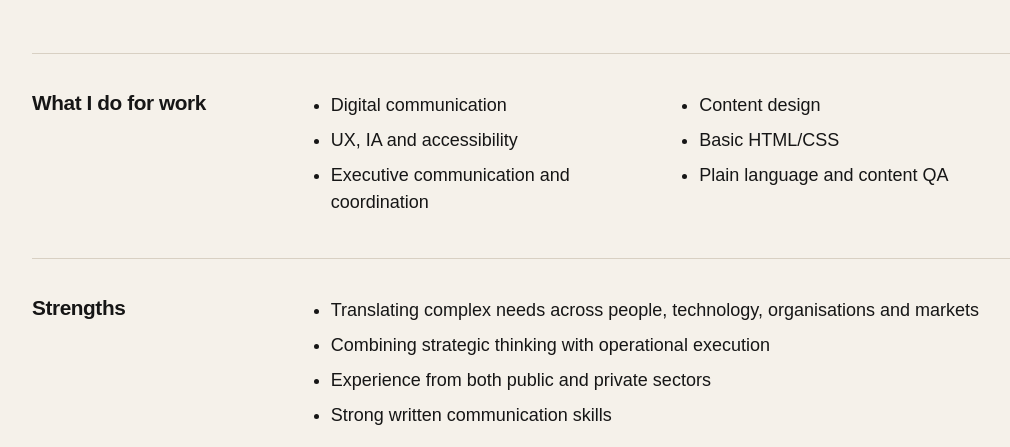
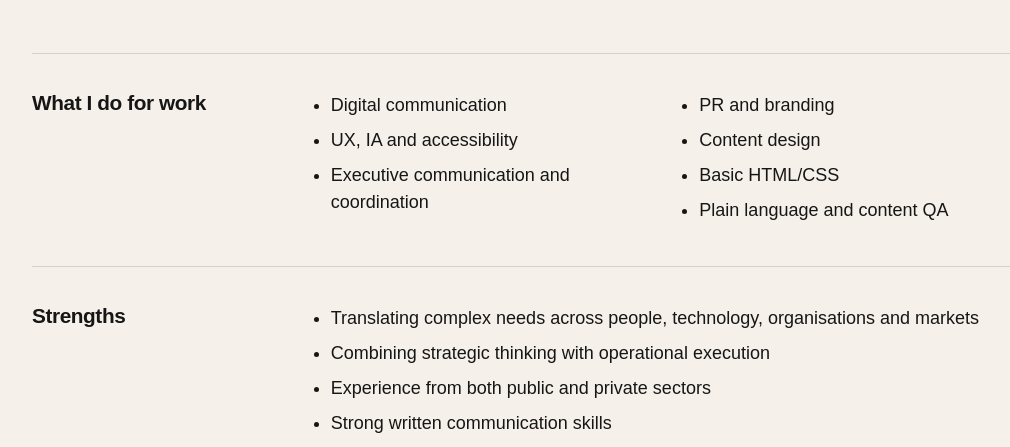
Before and after one commit to ingvild-blomso/ingvild.work, a plain HTML site: page index.html in a window 1280 px wide. Shown: the part 353-800 px from the top of the page, without its empty margins (118-1128 px from the left). Drawn offline with Linux system fonts and the light colour scheme.

Commit message:
la til pr og branding

```diff
--- a/index.html
+++ b/index.html
@@ -273,6 +273,7 @@
         <li>Digital communication</li>
         <li>UX, IA and accessibility</li>
         <li>Executive communication and coordination</li>
+        <li>PR and branding</li>
         <li>Content design</li>
         <li>Basic HTML/CSS</li>
         <li>Plain language and content QA</li>
```
